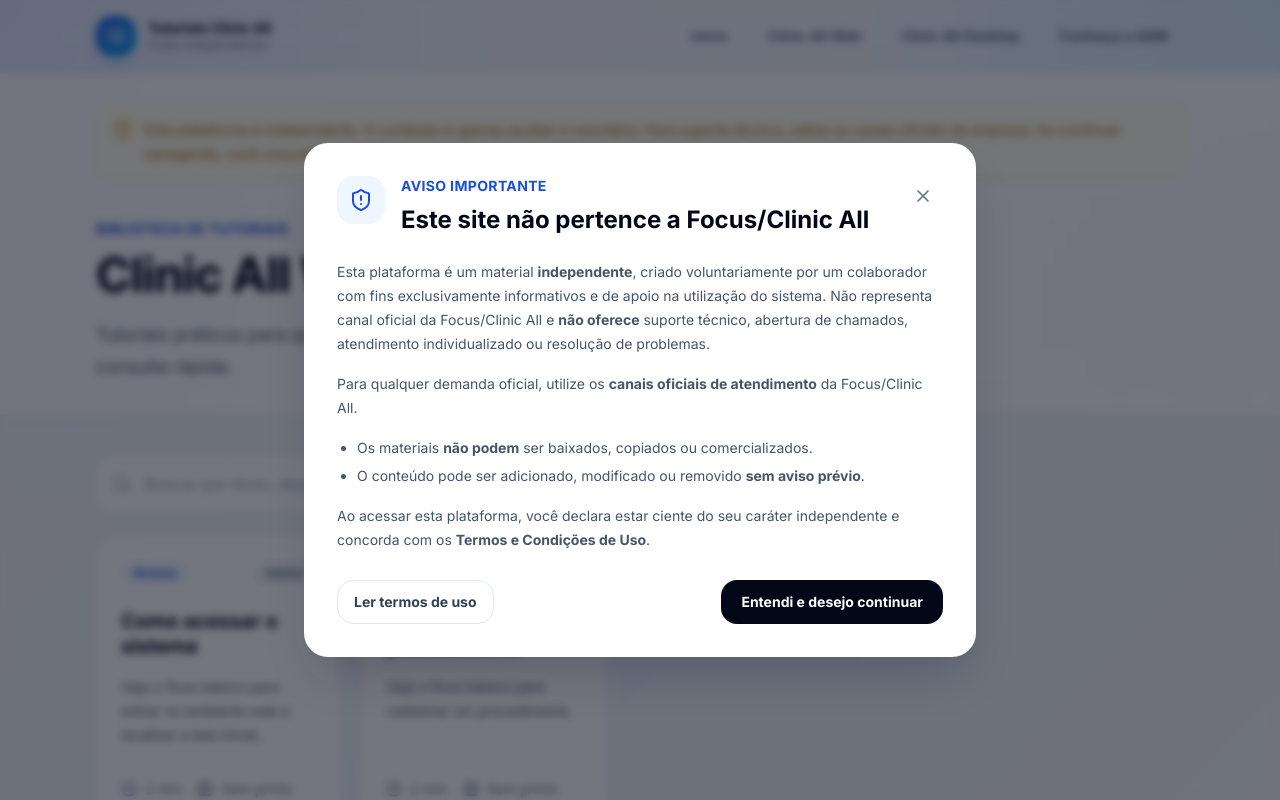
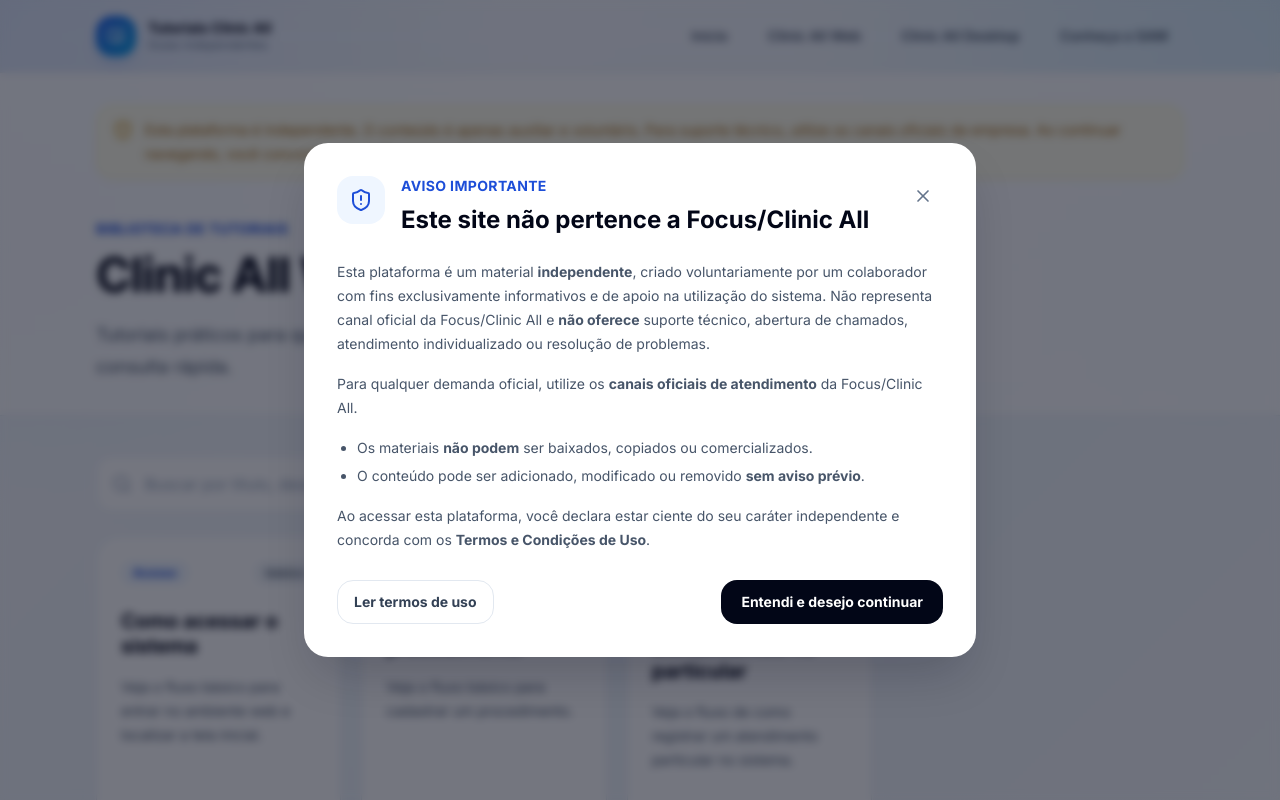
Before and after one commit to Samuelsts/helpsam, a Next.js app: page /web in a window 1280 px wide. Shown: the top 800 px of the page. Built offline with nearby package versions, Linux system fonts and the light colour scheme.

Commit message:
add video web atendimento

```diff
--- a/src/data/tutorials.ts
+++ b/src/data/tutorials.ts
@@ -60,13 +60,26 @@
     id: 'web-002',
     slug: 'como-cadastrar-procedimento',
     title: 'Como cadastrar procedimento',
-    description:
-      'Veja o fluxo básico para cadastrar um procedimento.',
+    description: 'Veja o fluxo básico para cadastrar um procedimento.',
     app: 'web',
     category: 'Cadastro',
     level: 'intermediário',
     duration: '2 min',
     youtubeId: 'C0Hi05ic5Yc',
+    hasImageTutorial: false,
+    imageTutorialUrl: '#imagens',
+  },
+  {
+    id: 'web-003',
+    slug: 'como-registrar-atendimento-no-particular',
+    title: 'Como registrar atendimentos no particular',
+    description:
+      'Veja o fluxo de como registrar um atendimento particular no sistema.',
+    app: 'web',
+    category: 'Cadastro',
+    level: 'intermediário',
+    duration: '5 min',
+    youtubeId: 'ZgFUWfvq4JI',
     hasImageTutorial: false,
     imageTutorialUrl: '#imagens',
   },
```
